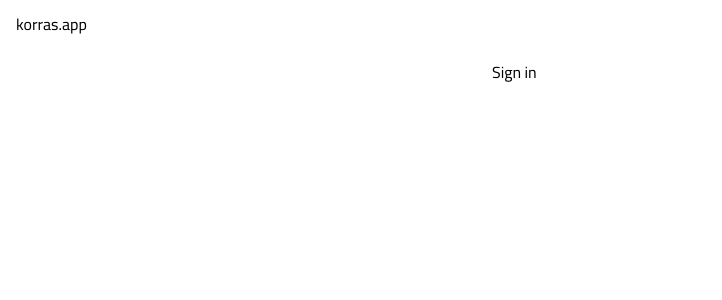
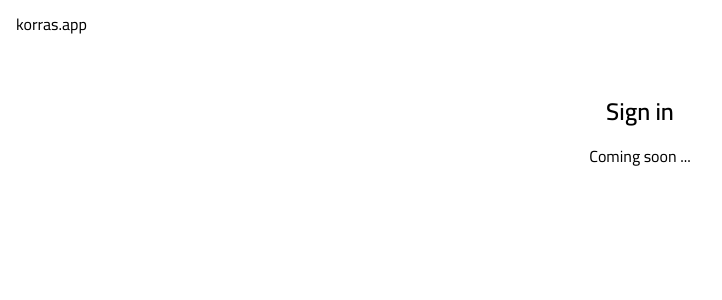
Before and after one commit to omarhoumz/korras, a Next.js app: page /sign-in in a window 1280 px wide. Shown: the top 300 px of the page, without its empty margins (0-722 px from the left). Built offline with nearby package versions, Linux system fonts and the light colour scheme.

Commit message:
feat: head and title

```diff
--- a/pages/sign-in.tsx
+++ b/pages/sign-in.tsx
@@ -1,14 +1,16 @@
+import Head from '@/components/head'
 import Header from '@/components/ui/header'
 
 const SignIn = () => {
   return (
     <>
+      <Head title='Sign in' />
+
       <Header />
 
-      <main className='flex justify-center'>
-        <div className='m-auto flex w-80 max-w-lg flex-col justify-between p-3'>
-          <div className='flex flex-col space-y-4'>Sign in</div>
-        </div>
+      <main className='flex flex-col items-center gap-4 py-12'>
+        <h1 className='text-2xl font-semibold'>Sign in</h1>
+        <p>Coming soon ...</p>
       </main>
     </>
   )
--- a/src/components/head.tsx
+++ b/src/components/head.tsx
@@ -1,15 +1,22 @@
 import NextHead from 'next/head'
 
-export default function Head() {
+export default function Head({
+  title,
+  description,
+}: {
+  title?: string
+  description?: string
+}) {
+  const metaTitle = title ? `${title} | korras.app` : 'korras.app'
+  const metaDescription = description || 'Korras is a web app for your days.'
+
   return (
     <NextHead>
-      <title>korras.app</title>
+      <title>{metaTitle}</title>
 
-      <meta
-        name='description'
-        content='Korras is a web app for tracking your habits.'
-      />
       <link rel='icon' href='/favicon.ico' />
+      <meta name='description' content={metaDescription} />
+      <meta name='viewport' content='width=device-width, initial-scale=1' />
     </NextHead>
   )
 }
```
